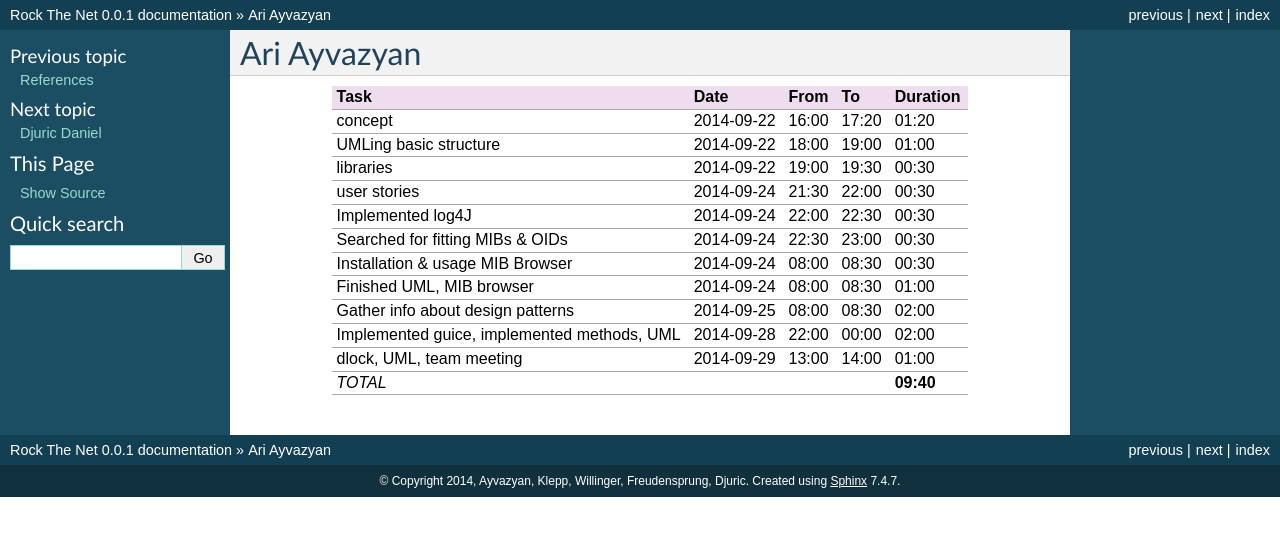
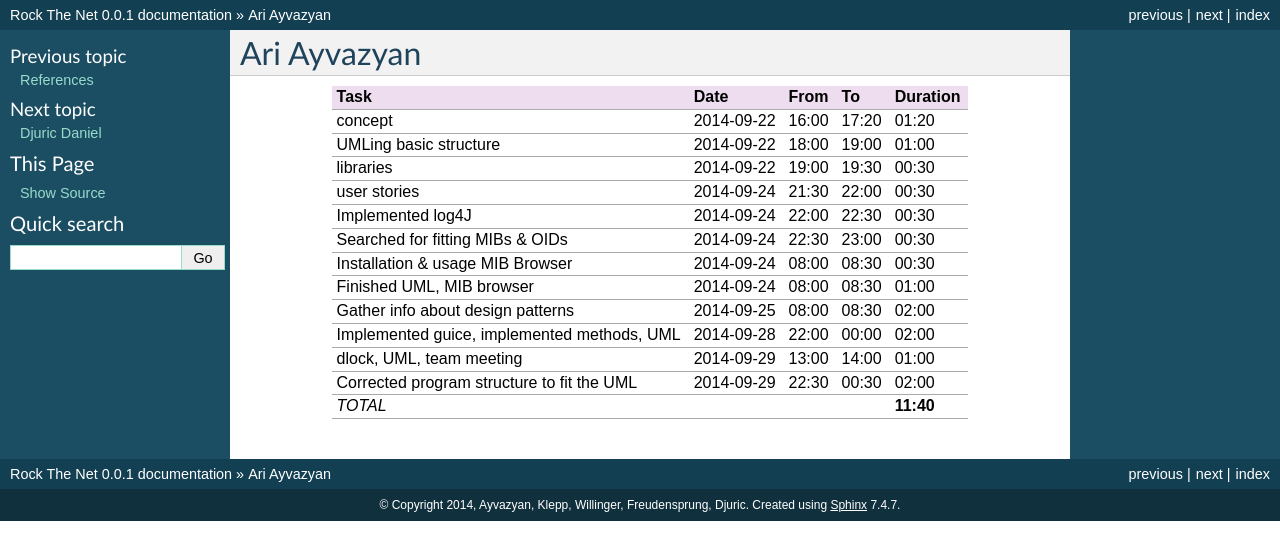
Before and after one commit to aayvazyan-tgm/RouterManagementProject_RockTheNet, a Sphinx documentation site: the page built from docs/timerecording_ayvazyan.rst, in a window 1280 px wide. Shown: the top 560 px of the page. Built offline with Sphinx 7.4.7, drawn with Linux system fonts in a browser that asks for light colours.

Commit message:
Updated Timerecording

```diff
--- a/docs/timerecording_ayvazyan.rst
+++ b/docs/timerecording_ayvazyan.rst
@@ -1,19 +1,20 @@
 Ari Ayvazyan
 ============
 
-============================================== ========== ===== ===== =========
-Task                                           Date       From  To    Duration
-============================================== ========== ===== ===== =========
-concept                                        2014-09-22 16:00 17:20   01:20
-UMLing basic structure                         2014-09-22 18:00 19:00   01:00
-libraries                                      2014-09-22 19:00 19:30   00:30
-user stories                                   2014-09-24 21:30 22:00   00:30
-Implemented log4J                              2014-09-24 22:00 22:30   00:30
-Searched for fitting MIBs & OIDs               2014-09-24 22:30 23:00   00:30
-Installation & usage MIB Browser               2014-09-24 08:00 08:30   00:30
-Finished UML, MIB browser                      2014-09-24 08:00 08:30   01:00
-Gather info about design patterns              2014-09-25 08:00 08:30   02:00
-Implemented guice, implemented methods, UML    2014-09-28 22:00 00:00   02:00
-dlock, UML, team meeting                       2014-09-29 13:00 14:00   01:00
-*TOTAL*                                                               **09:40**
-============================================== ========== ===== ===== =========
+=============================================================== ========== ===== ===== =========
+Task                                                            Date       From  To    Duration
+=============================================================== ========== ===== ===== =========
+concept                                                         2014-09-22 16:00 17:20   01:20
+UMLing basic structure                                          2014-09-22 18:00 19:00   01:00
+libraries                                                       2014-09-22 19:00 19:30   00:30
+user stories                                                    2014-09-24 21:30 22:00   00:30
+Implemented log4J                                               2014-09-24 22:00 22:30   00:30
+Searched for fitting MIBs & OIDs                                2014-09-24 22:30 23:00   00:30
+Installation & usage MIB Browser                                2014-09-24 08:00 08:30   00:30
+Finished UML, MIB browser                                       2014-09-24 08:00 08:30   01:00
+Gather info about design patterns                               2014-09-25 08:00 08:30   02:00
+Implemented guice, implemented methods, UML                     2014-09-28 22:00 00:00   02:00
+dlock, UML, team meeting                                        2014-09-29 13:00 14:00   01:00
+Corrected program structure to fit the UML                      2014-09-29 22:30 00:30   02:00
+*TOTAL*                                                                                **11:40**
+=============================================================== ========== ===== ===== =========
```
